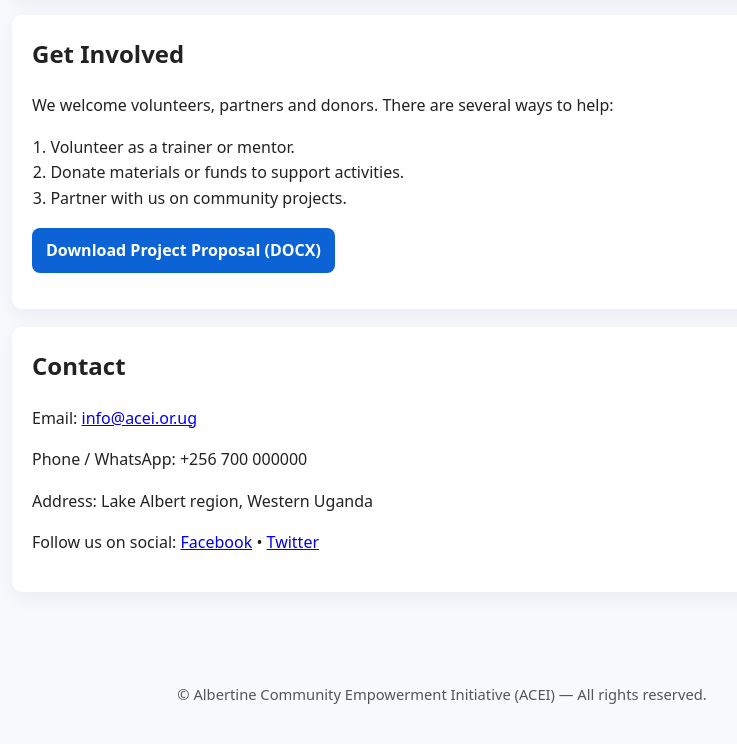
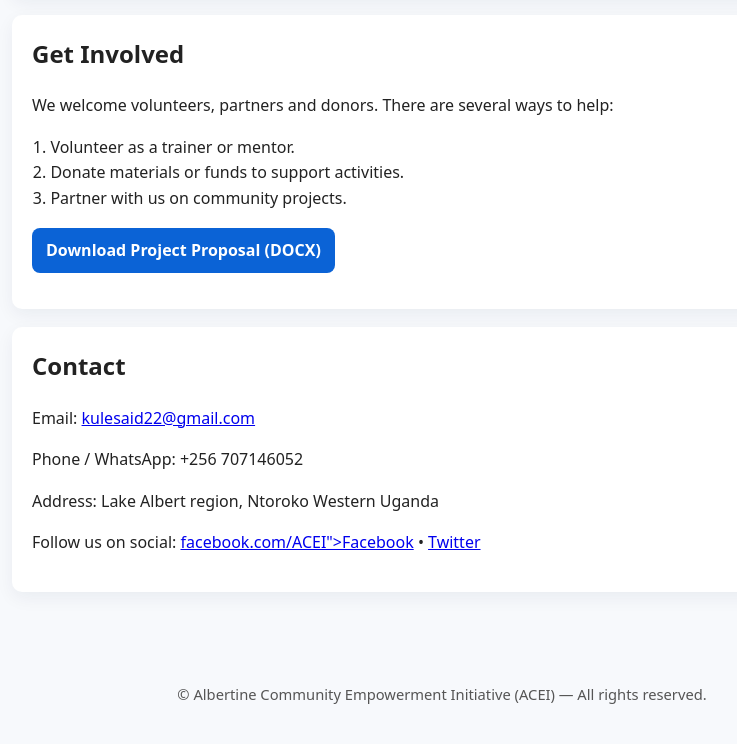
Before and after one commit to kulesaid22-creator/ACEI-website, a plain HTML site: page index.html in a window 1280 px wide. Shown: the part 888-1632 px from the top of the page, without its empty margins (198-935 px from the left). Drawn offline with Linux system fonts and the light colour scheme.

Commit message:
Update index.html

```diff
--- a/index.html
+++ b/index.html
@@ -54,10 +54,10 @@
 
     <section id="contact" class="card">
       <h2>Contact</h2>
-      <p>Email: <a href="mailto:info@acei.or.ug">info@acei.or.ug</a></p>
-      <p>Phone / WhatsApp: +256 700 000000</p>
-      <p>Address: Lake Albert region, Western Uganda</p>
-      <p>Follow us on social: <a href="#">Facebook</a> • <a href="#">Twitter</a></p>
+      <p>Email: <a href="mailto:kulesaid22@gmail.com">kulesaid22@gmail.com</a></p>
+      <p>Phone / WhatsApp: +256 707146052</p>
+      <p>Address: Lake Albert region, Ntoroko Western Uganda</p>
+      <p>Follow us on social: <a href="#">facebook.com/ACEI">Facebook</a> • <a href="#">Twitter</a></p>
     </section>
   </main>
 
```
